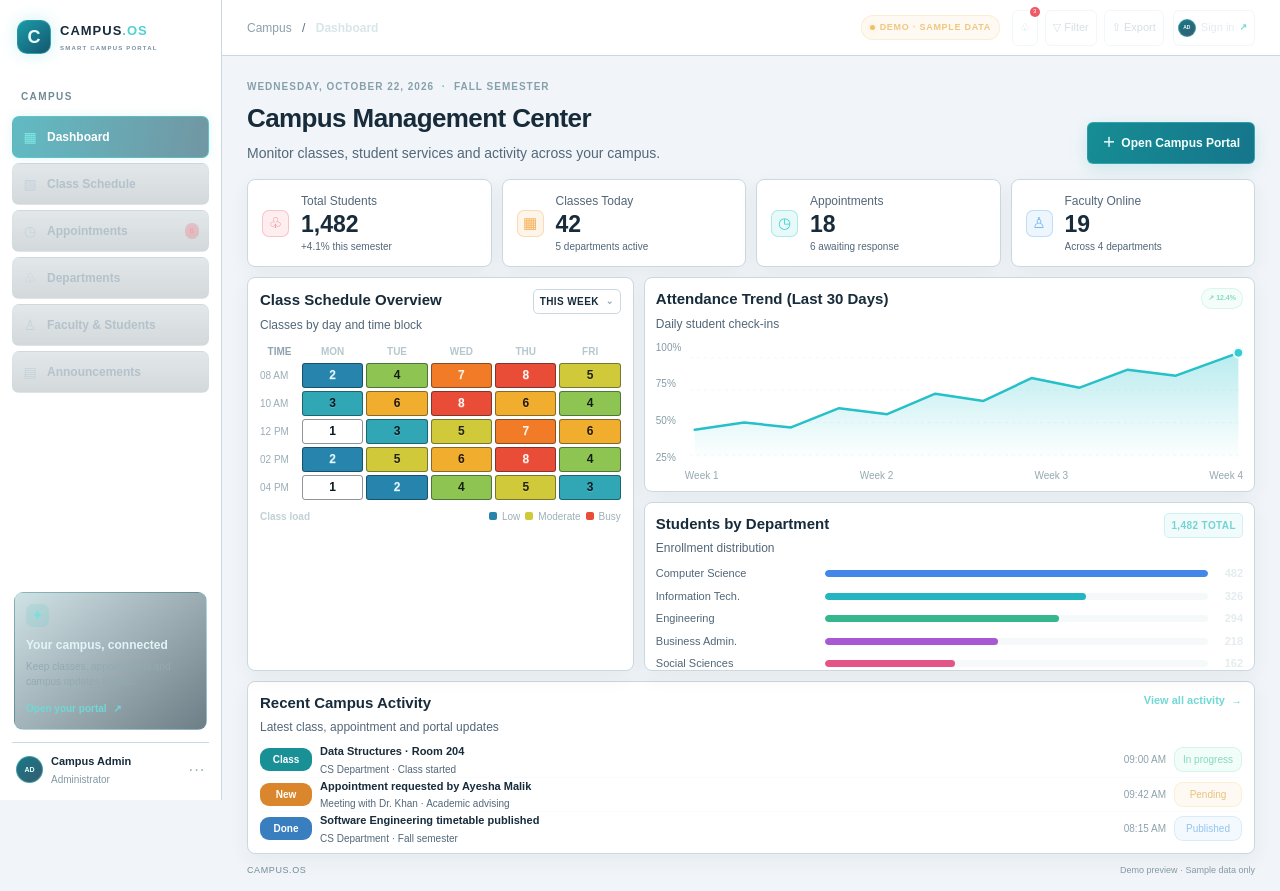
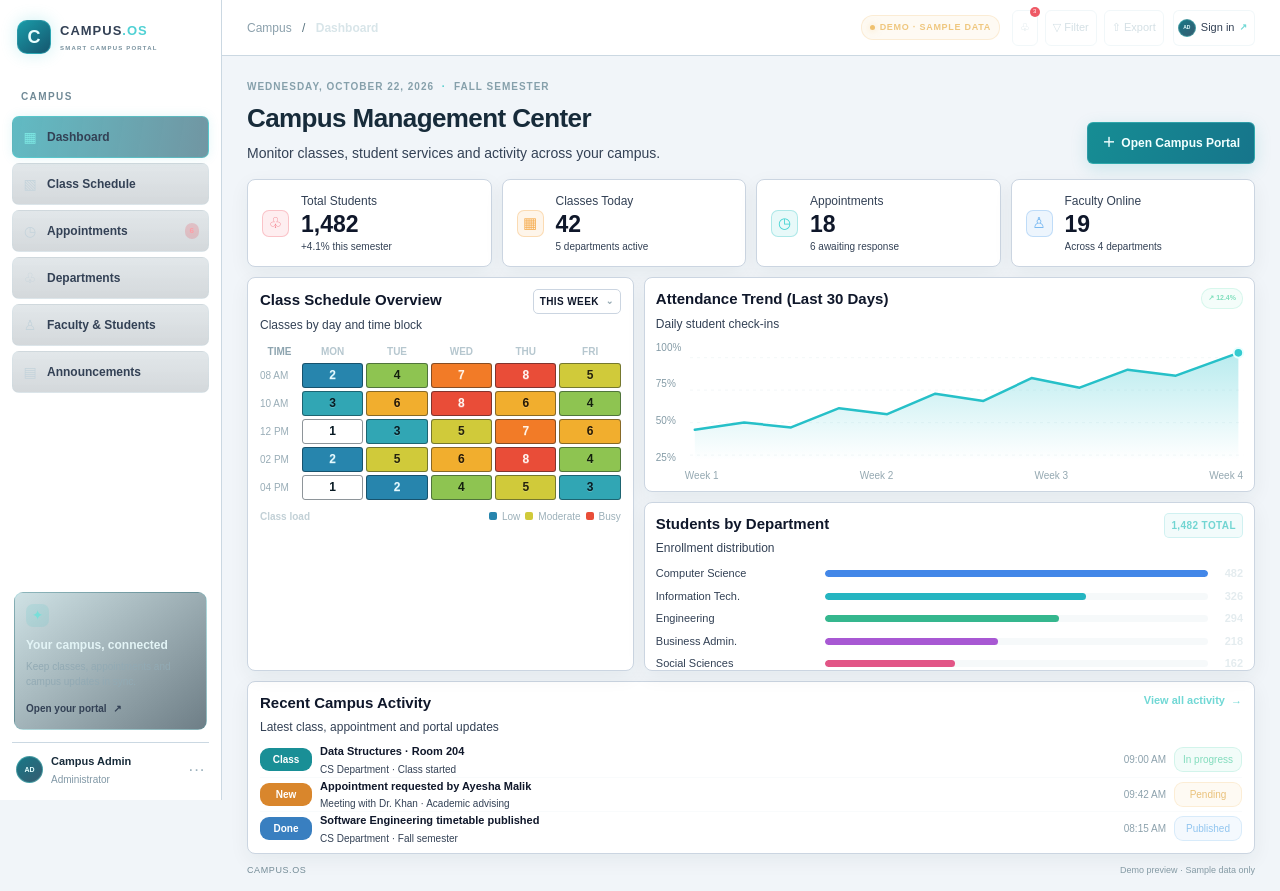
Before and after one commit to niazhussainwagho-debug/smart-campus, a Next.js app: page /demo in a window 1280 px wide. Built offline with nearby package versions, Linux system fonts and the light colour scheme.

Commit message:
Fix light mode text contrast and card backgrounds across all modules

```diff
--- a/app/demo/demo.module.css
+++ b/app/demo/demo.module.css
@@ -241,6 +241,50 @@
   color: #526779;
 }
 
+:global(html.light) .sidebar a,
+:global(html.light) .sidebar button,
+:global(html.light) .topbar a,
+:global(html.light) .topbar button {
+  color: #334155;
+}
+
+:global(html.light) .sidebar a:hover,
+:global(html.light) .sidebar button:hover,
+:global(html.light) .topbar a:hover,
+:global(html.light) .topbar button:hover {
+  background-color: #f1f5f9;
+  color: #0f172a;
+}
+
+:global(html.light) .sidebar a[aria-current="page"],
+:global(html.light) .sidebar a[class*="active"],
+:global(html.light) .sidebar button[class*="active"] {
+  border-color: #99d6d1;
+  background: #ecfdf5;
+  color: #115e59;
+}
+
+:global(html.light) .panel,
+:global(html.light) .statCard {
+  border-color: #cbd5e1;
+  background: #ffffff;
+  color: #0f172a;
+}
+
+:global(html.light) .panelHeader h2,
+:global(html.light) .statCopy > strong,
+:global(html.light) .activityCopy strong {
+  color: #0f172a;
+}
+
+:global(html.light) .pageHeading p,
+:global(html.light) .panelHeader p,
+:global(html.light) .activityCopy small,
+:global(html.light) .statCopy > span,
+:global(html.light) .statCopy > small {
+  color: #334155;
+}
+
 .navItem { min-height: 42px; font-size: 12px; }
 .navLabel { font-size: 10px; }
 .helpCard strong { font-size: 12px; }
--- a/app/demo/timetable/timetable.module.css
+++ b/app/demo/timetable/timetable.module.css
@@ -189,5 +189,47 @@
 :global(html.light) .search input {
   border-color: var(--line);
   background: #ffffff;
-  color: #172b3a;
+  color: #0f172a;
 }
+
+:global(html.light) .sidebar a,
+:global(html.light) .sidebar button,
+:global(html.light) .topbar a,
+:global(html.light) .topbar button {
+  color: #334155;
+}
+
+:global(html.light) .sidebar a:hover,
+:global(html.light) .sidebar button:hover,
+:global(html.light) .topbar a:hover,
+:global(html.light) .topbar button:hover {
+  background-color: #f1f5f9;
+  color: #0f172a;
+}
+
+:global(html.light) .sidebar a[aria-current="page"],
+:global(html.light) .sidebar a[class*="active"],
+:global(html.light) .sidebar button[class*="active"] {
+  border-color: #99d6d1;
+  background: #ecfdf5;
+  color: #115e59;
+}
+
+:global(html.light) .className,
+:global(html.light) .breadcrumb strong,
+:global(html.light) .summary article strong {
+  color: #0f172a;
+}
+
+:global(html.light) .classMeta,
+:global(html.light) .summary article small {
+  color: #334155;
+}
+
+:global(html.light) .classRow,
+:global(html.light) .summary article,
+:global(html.light) .panel {
+  border-color: #cbd5e1;
+  background: #ffffff;
+  color: #0f172a;
+}
--- a/app/globals.css
+++ b/app/globals.css
@@ -27,12 +27,12 @@ html.dark {
 html.light {
   color-scheme: light;
   --app-background: #f1f5f9;
-  --app-foreground: #172b3a;
+  --app-foreground: #0f172a;
   --app-card: #ffffff;
-  --app-card-foreground: #172b3a;
-  --app-muted: #e7eef4;
-  --app-muted-foreground: #526779;
-  --app-border: #cbd8e2;
+  --app-card-foreground: #0f172a;
+  --app-muted: #e2e8f0;
+  --app-muted-foreground: #334155;
+  --app-border: #cbd5e1;
   --app-input: #ffffff;
 }
 
@@ -130,9 +130,29 @@ html.light [class*="bg-slate-800"],
 html.light [class*="bg-[#0B0F19"],
 html.light [class*="bg-[#0b0f19"],
 html.light [class*="bg-[#111827"],
-html.light [class*="bg-[#111827]/"] {
+html.light [class*="bg-[#111827]/"],
+html.light [class*="bg-[#0d1727"],
+html.light [class*="bg-[#0D1727"],
+html.light [class*="bg-[#0b"],
+html.light [class*="bg-[#0B"] {
   background-color: var(--app-card) !important;
   background-image: none;
+}
+
+html.light [class*="from-slate-900"],
+html.light [class*="via-slate-900"],
+html.light [class*="to-slate-900"],
+html.light [class*="via-[#102b3a]"],
+html.light [class*="to-cyan-950"],
+html.light [class*="via-[#161f2e]"],
+html.light [class*="to-[#121824]"] {
+  background-color: var(--app-card) !important;
+  background-image: none !important;
+}
+
+html.light aside[class*="from-slate-900"] {
+  border-color: var(--app-border) !important;
+  box-shadow: 0 8px 24px rgba(15, 23, 42, .08) !important;
 }
 
 html.light [class*="bg-slate-700"],
@@ -157,6 +177,14 @@ html.light [class*="bg-amber-950"] {
   background-color: #fffbeb !important;
 }
 
+html.light [class*="bg-indigo-950"],
+html.light [class*="bg-purple-950"],
+html.light [class*="bg-violet-950"],
+html.light [class*="bg-teal-950"],
+html.light [class*="bg-blue-950"] {
+  background-color: #f1f5f9 !important;
+}
+
 html.light [class*="text-white"],
 html.light [class*="text-slate-50"],
 html.light [class*="text-slate-100"],
@@ -167,8 +195,9 @@ html.light [class*="text-slate-300"] {
 
 html.light [class*="text-slate-400"],
 html.light [class*="text-slate-500"],
-html.light [class*="text-slate-600"] {
-  color: var(--app-muted-foreground) !important;
+html.light [class*="text-slate-600"],
+html.light [class*="text-slate-700"] {
+  color: #334155 !important;
 }
 
 html.light [class*="text-cyan-"],
@@ -192,9 +221,32 @@ html.light [class*="text-blue-"] {
   color: #1d4ed8 !important;
 }
 
+html.light [class*="text-indigo-"] {
+  color: #4338ca !important;
+}
+
+html.light [class*="text-purple-"],
+html.light [class*="text-violet-"] {
+  color: #6d28d9 !important;
+}
+
+html.light [class*="text-pink-"] {
+  color: #be185d !important;
+}
+
+html.light [class*="text-[#00D37F]"] {
+  color: #15803d !important;
+}
+
 html.light [class*="border-slate-"],
 html.light [class*="border-white/"] {
   border-color: var(--app-border) !important;
+}
+
+html.light [class*="placeholder:text-slate-"]::placeholder,
+html.light [class*="placeholder:text-gray-"]::placeholder {
+  color: #475569 !important;
+  opacity: 1;
 }
 
 html.light input:not([type="checkbox"]):not([type="radio"]),
--- a/components/announcements-manager.module.css
+++ b/components/announcements-manager.module.css
@@ -209,3 +209,73 @@
   .card { padding: 12px; }
   .metadata { align-items: flex-start; flex-direction: column; gap: 5px; }
 }
+
+:global(html.light) .panel,
+:global(html.light) .card {
+  border-color: #cbd5e1;
+  background: #ffffff;
+  color: #0f172a;
+}
+
+:global(html.light) .panelHeading h2,
+:global(html.light) .titleGroup h3,
+:global(html.light) .message {
+  color: #0f172a;
+}
+
+:global(html.light) .panelHeading p,
+:global(html.light) .field,
+:global(html.light) .count,
+:global(html.light) .metadata,
+:global(html.light) .empty {
+  color: #334155;
+}
+
+:global(html.light) .field input,
+:global(html.light) .field textarea,
+:global(html.light) .field select {
+  border-color: #cbd5e1;
+  background: #ffffff;
+  color: #0f172a;
+}
+
+:global(html.light) .field input::placeholder,
+:global(html.light) .field textarea::placeholder {
+  color: #475569;
+  opacity: 1;
+}
+
+:global(html.light) .field select option {
+  background: #ffffff;
+  color: #0f172a;
+}
+
+:global(html.light) .count,
+:global(html.light) .empty {
+  border-color: #cbd5e1;
+  background: #f8fafc;
+}
+
+:global(html.light) .audience {
+  color: #0f766e;
+}
+
+:global(html.light) .submit {
+  border-color: #99d6d1;
+  background: #ecfdf5;
+  color: #115e59;
+}
+
+:global(html.light) .successNotice {
+  color: #166534;
+}
+
+:global(html.light) .errorNotice,
+:global(html.light) .delete {
+  color: #9f1239;
+}
+
+:global(html.light) .delete {
+  border-color: #fecdd3;
+  background: #fff1f2;
+}
--- a/components/dashboard-shell.module.css
+++ b/components/dashboard-shell.module.css
@@ -203,7 +203,7 @@
 :global(html.light) .pageHeading h1,
 :global(html.light) .notificationPanelHeader > strong,
 :global(html.light) .notificationContent > strong {
-  color: #172b3a;
+  color: #0f172a;
 }
 
 :global(html.light) .sidebarNote small,
@@ -213,8 +213,9 @@
 :global(html.light) .eyebrow,
 :global(html.light) .notificationContent > span,
 :global(html.light) .notificationContent > time,
-:global(html.light) .searchResults > p {
-  color: #526779;
+:global(html.light) .searchResults > p,
+:global(html.light) .navLabel {
+  color: #334155;
 }
 
 :global(html.light) .topbar {
@@ -232,7 +233,7 @@
 }
 
 :global(html.light) .searchWrap input {
-  color: #172b3a;
+  color: #0f172a;
 }
 
 :global(html.light) .searchWrap input::placeholder {
@@ -256,7 +257,41 @@
 }
 
 :global(html.light) .notificationEmpty {
-  color: #526779;
+  color: #334155;
+}
+
+:global(html.light) .navLink {
+  color: #334155;
+}
+
+:global(html.light) .navLink svg {
+  color: #475569;
+}
+
+:global(html.light) .navLink:hover {
+  border-color: #cbd5e1;
+  background: #f1f5f9;
+  color: #0f172a;
+}
+
+:global(html.light) .navLinkActive {
+  border-color: #99d6d1;
+  background: #ecfdf5;
+  color: #115e59;
+}
+
+:global(html.light) .navLinkActive svg,
+:global(html.light) .brand strong span {
+  color: #0f766e;
+}
+
+:global(html.light) .logout {
+  color: #334155;
+}
+
+:global(html.light) .logout:hover {
+  background: #f1f5f9;
+  color: #9f1239;
 }
 
 :global(html.light) .sidebarNote {
--- a/components/role-dashboard.module.css
+++ b/components/role-dashboard.module.css
@@ -308,6 +308,105 @@
   .quickLink { transition: none; }
 }
 
+:global(html.light) .statCard,
+:global(html.light) .panel,
+:global(html.light) .heatPanel,
+:global(html.light) .trendPanel,
+:global(html.light) .breakdownPanel,
+:global(html.light) .activityPanel,
+:global(html.light) .departmentPanel {
+  border-color: #cbd5e1;
+  background: #ffffff;
+  color: #0f172a;
+  box-shadow: 0 4px 14px rgba(15, 23, 42, .06);
+}
+
+:global(html.light) .panelHeader h2,
+:global(html.light) .statCopy > strong,
+:global(html.light) .activityCopy strong,
+:global(html.light) .breakdownRow > strong,
+:global(html.light) .quickLink strong {
+  color: #0f172a;
+}
+
+:global(html.light) .panelHeader p,
+:global(html.light) .statCopy > span,
+:global(html.light) .statCopy > small,
+:global(html.light) .heatCorner,
+:global(html.light) .heatDay,
+:global(html.light) .heatTime,
+:global(html.light) .heatLegend,
+:global(html.light) .heatLegend > span,
+:global(html.light) .trendYAxis,
+:global(html.light) .weekLabels,
+:global(html.light) .breakdownRow,
+:global(html.light) .activityCopy small,
+:global(html.light) .activityRow time,
+:global(html.light) .quickLink small {
+  color: #334155;
+}
+
+:global(html.light) .panelPill,
+:global(html.light) .totalTag,
+:global(html.light) .activityState,
+:global(html.light) .quickLink {
+  border-color: #cbd5e1;
+  background: #f8fafc;
+  color: #334155;
+}
+
+:global(html.light) .quickLink:hover {
+  border-color: #0f766e;
+  background: #f1f5f9;
+}
+
+:global(html.light) .quickLink > span:first-child {
+  background: #ccfbf1;
+  color: #115e59;
+}
+
+:global(html.light) .panelLink,
+:global(html.light) .totalTag,
+:global(html.light) .viewSchedule {
+  color: #0f766e;
+}
+
+:global(html.light) .viewSchedule {
+  border-color: #99d6d1;
+  background: #ecfdf5;
+}
+
+:global(html.light) .breakdownTrack {
+  background: #e2e8f0;
+}
+
+:global(html.light) .activityRow + .activityRow {
+  border-top-color: #e2e8f0;
+}
+
+:global(html.light) .stateUpcoming,
+:global(html.light) .stateConfirmed,
+:global(html.light) .stateAvailable,
+:global(html.light) .statePublished {
+  border-color: #86efac;
+  background: #f0fdf4;
+  color: #166534;
+}
+
+:global(html.light) .stateDueSoon,
+:global(html.light) .statePending,
+:global(html.light) .stateNeedsreview {
+  border-color: #fcd34d;
+  background: #fffbeb;
+  color: #854d0e;
+}
+
+:global(html.light) .stateInprogress {
+  border-color: #93c5fd;
+  background: #eff6ff;
+  color: #1e40af;
+}
+
 .statCard { min-height: 88px; gap: 12px; padding: 13px 14px; }
 .statCopy { gap: 4px; }
 .statCopy > span { font-size: 12px; }
```
Also changed, not shown: components/campus-status-tracker.module.css (+60 -0 lines).
